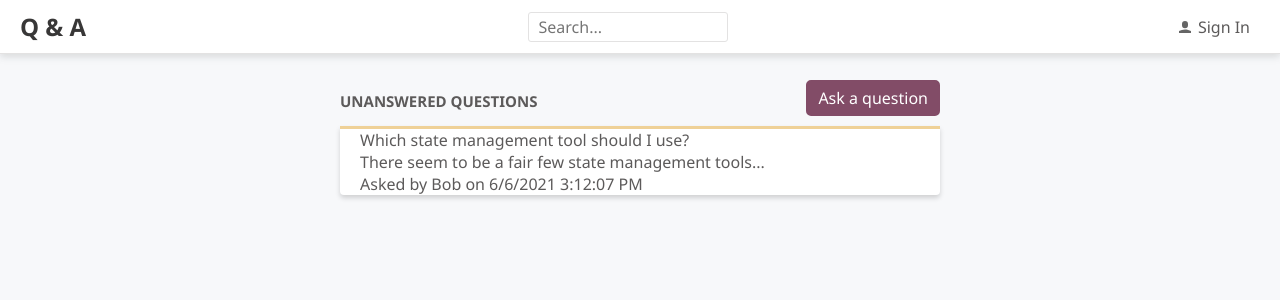
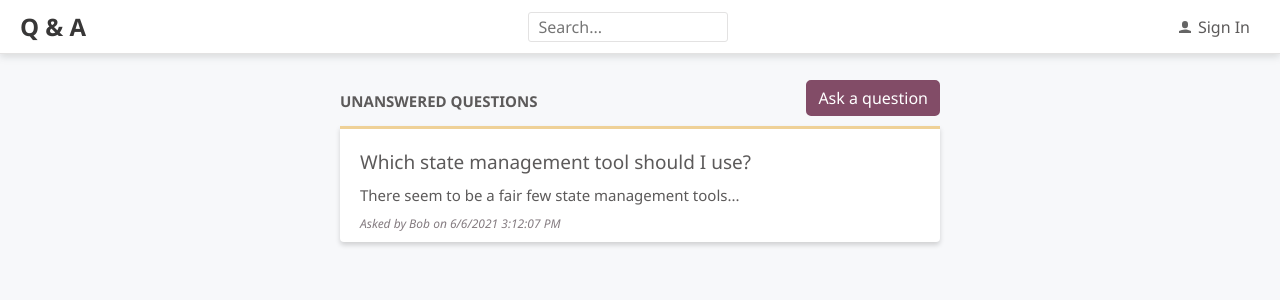
Before and after one commit to rene-copaga/reactaspnetcore5, a React (Create React App) app in the folder frontend/: page / in a window 1280 px wide. Shown: the top 300 px of the page. Built offline with nearby package versions, Linux system fonts and the light colour scheme.

Commit message:
-Styling the Question component

```diff
--- a/frontend/src/Question.tsx
+++ b/frontend/src/Question.tsx
@@ -1,4 +1,6 @@
-import React from 'react';
+/** @jsxImportSource @emotion/react */
+import { css } from '@emotion/react';
+import { gray2, gray3 } from './Styles';
 import { QuestionData } from './QuestionsData';
 
 interface Props {
@@ -7,16 +9,39 @@
 }
 
 export const Question = ({ data, showContent = true }: Props) => (
-  <div>
-    <div>{data.title}</div>
+  <div
+    css={css`
+      padding: 10px 0px;
+    `}
+  >
+    <div
+      css={css`
+        padding: 10px 0px;
+        font-size: 19px;
+      `}
+    >
+      {data.title}
+    </div>
     {showContent && (
-      <div>
+      <div
+        css={css`
+          padding-bottom: 10px;
+          font-size: 15px;
+          color: ${gray2};
+        `}
+      >
         {data.content.length > 50
           ? `${data.content.substring(0, 50)}...`
           : data.content}
       </div>
     )}
-    <div>
+    <div
+      css={css`
+        font-size: 12px;
+        font-style: italic;
+        color: ${gray3};
+      `}
+    >
       {`Asked by ${data.userName} on
         ${data.created.toLocaleDateString()} ${data.created.toLocaleTimeString()}`}
     </div>
```
